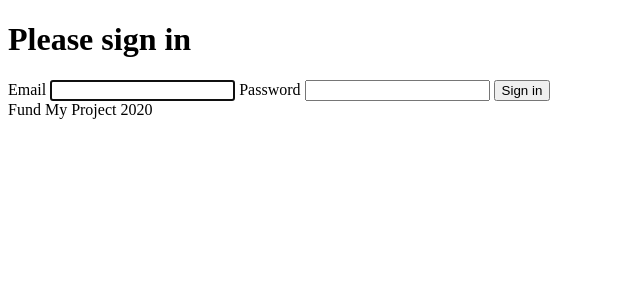
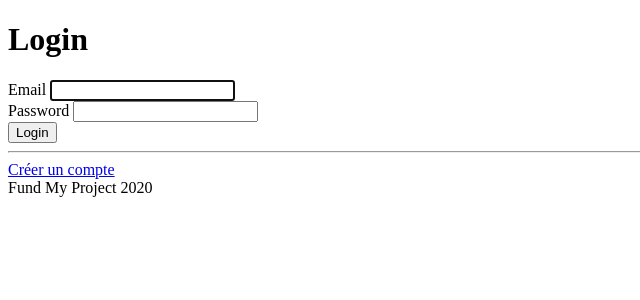
Before and after one commit to Riwanlm/dcdev3-fundmyproject-sf, a Symfony app: template templates/security/login.html.twig in a window 1280 px wide. Shown: the part 96-396 px from the top of the page, without its empty margins (0-640 px from the left). Run offline with Twig, Linux system fonts and the light colour scheme; the template is opened without the code that fills it, so the values that code supplies are empty; some libraries are stand-ins or nearby versions.

Commit message:
Modification du style du formulaire de login

```diff
--- a/templates/security/login.html.twig
+++ b/templates/security/login.html.twig
@@ -3,6 +3,7 @@
 {% block title %}Log in!{% endblock %}
 
 {% block body %}
+    <div class="container">
         <form method="post">
             {% if error %}
                 <div class="alert alert-danger">{{ error.messageKey|trans(error.messageData, 'security') }}</div>
@@ -14,15 +15,17 @@
                 </div>
             {% endif %}
 
-    <h1 class="h3 mb-3 font-weight-normal">Please sign in</h1>
+            <h1>Login</h1>
+            <div class="form-group">
                 <label for="inputEmail">Email</label>
                 <input type="email" value="{{ last_username }}" name="email" id="inputEmail" class="form-control" required autofocus>
+            </div>
+            <div class="form-group">
                 <label for="inputPassword">Password</label>
                 <input type="password" name="password" id="inputPassword" class="form-control" required>
+            </div>
 
-    <input type="hidden" name="_csrf_token"
-           value="{{ csrf_token('authenticate') }}"
-    >
+            <input type="hidden" name="_csrf_token" value="{{ csrf_token('authenticate') }}">
 
             {#
                 Uncomment this section and add a remember_me option below your firewall to activate remember me functionality.
@@ -35,8 +38,15 @@
                 </div>
             #}
 
-    <button class="btn btn-lg btn-primary" type="submit">
-        Sign in
+            <button type="submit" class="btn btn-primary">
+                <i class="fa fa-sign-in"></i>
+                Login
             </button>
         </form>
+        <hr>
+        <a href="register.html" class="btn btn-primary">
+            <i class="fa fa-user-plus"></i>
+            Créer un compte
+        </a>
+    </div>
 {% endblock %}
```
Lines whose indentation alone changed are shown as unchanged.
